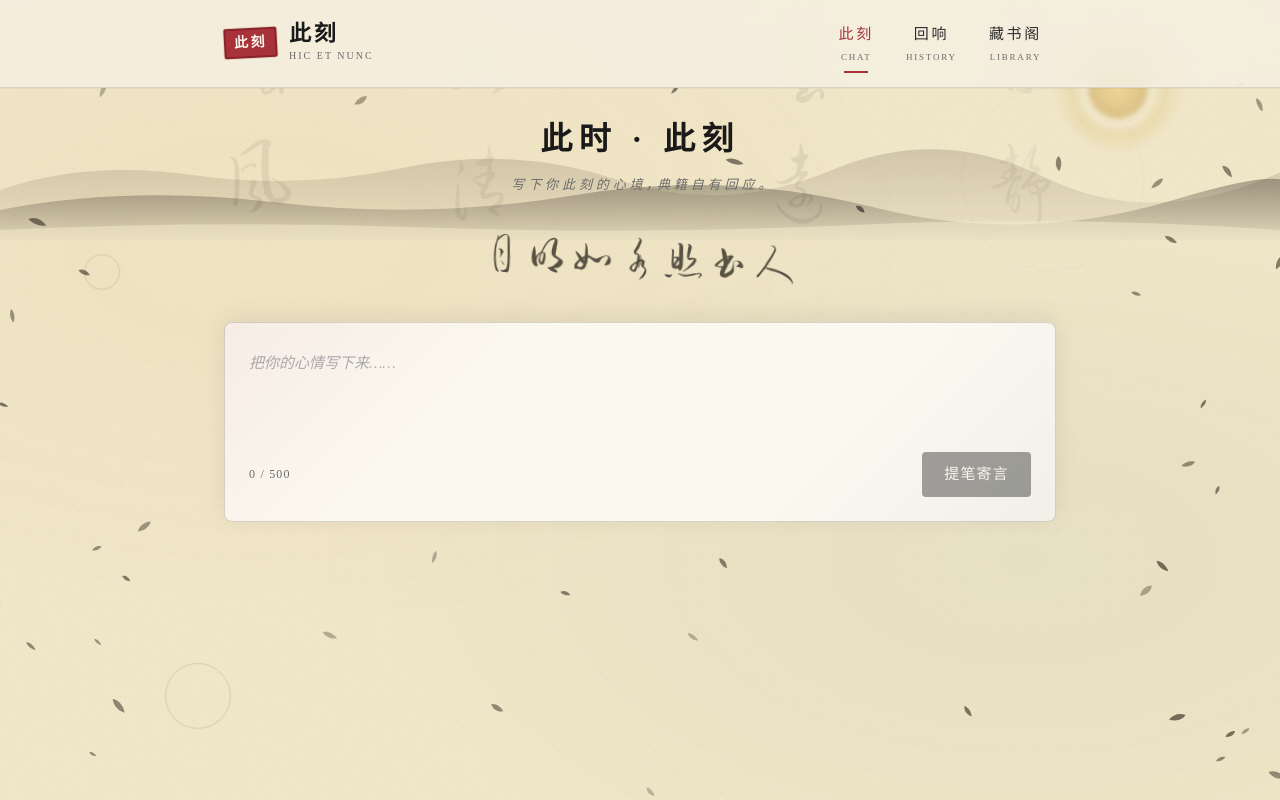
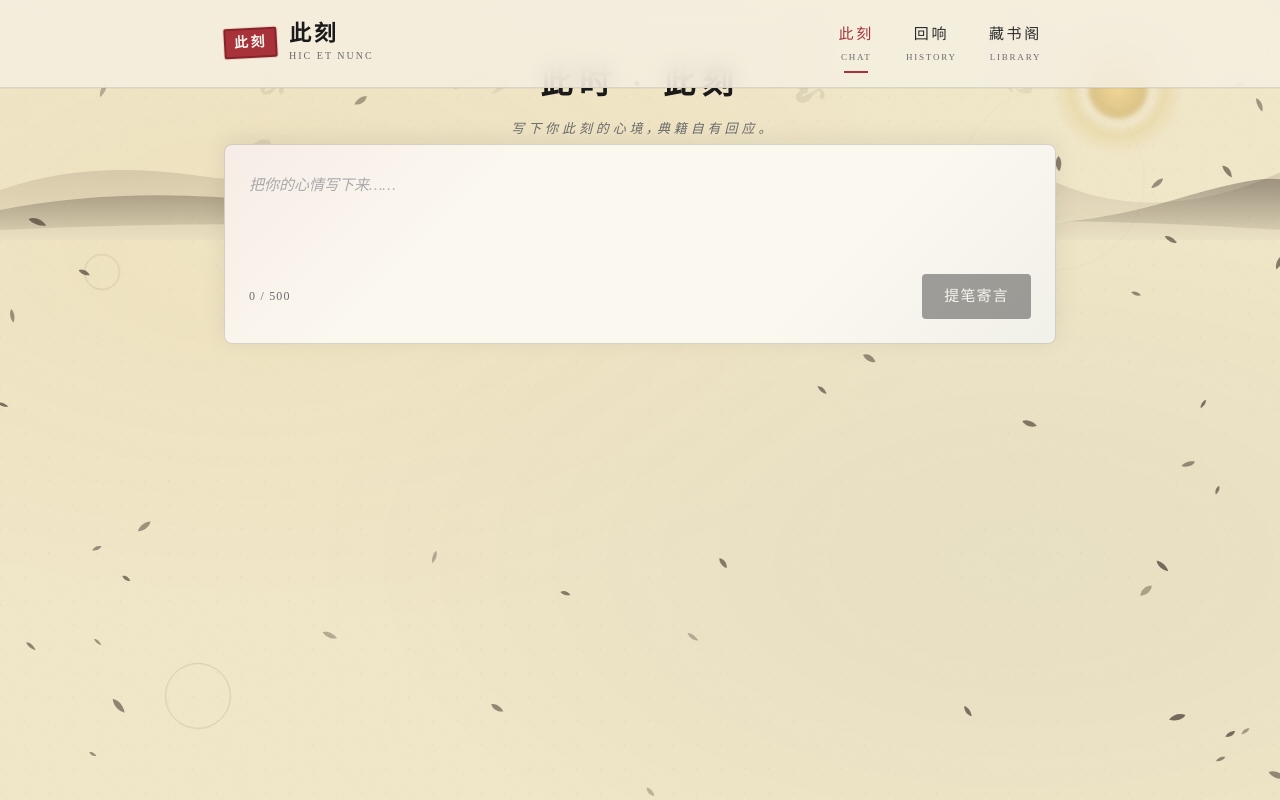
Before and after one commit to PPPPPcccc/WenXueAgent, a Vue app: page / in a window 1280 px wide. Built offline with nearby package versions, Linux system fonts and the light colour scheme.

Commit message:
fix(App): 标题/副标题/诗词移至fixed背景层(60px下)

```diff
--- a/src/App.vue
+++ b/src/App.vue
@@ -2,6 +2,14 @@
   <div id="app-root">
     <AppHeader />
     <MountainDeco />
+
+    <!-- 固定背景标题区 -->
+    <div class="bg-header" aria-hidden="true">
+      <h2 class="bg-title">此时 · 此刻</h2>
+      <p class="bg-subtitle">写下你此刻的心境，典籍自有回应。</p>
+      <BrushPoetry />
+    </div>
+
     <main>
       <InkFall />
       <InkRipples />
@@ -18,6 +26,7 @@
 <script setup>
 import AppHeader from '@/components/AppHeader.vue'
 import MountainDeco from '@/components/MountainDeco.vue'
+import BrushPoetry from '@/components/BrushPoetry.vue'
 import InkFall from '@/components/InkFall.vue'
 import InkRipples from '@/components/InkRipples.vue'
 </script>
@@ -27,6 +36,40 @@ import InkRipples from '@/components/InkRipples.vue'
   min-height: 100vh;
   display: flex;
   flex-direction: column;
+}
+
+/* 固定背景标题区 */
+.bg-header {
+  position: fixed;
+  top: 0;
+  left: 0;
+  right: 0;
+  z-index: 1;
+  text-align: center;
+  padding: 56px 24px 0;
+  pointer-events: none;
+}
+
+.bg-title {
+  font-family: 'Noto Serif SC', 'STSong', serif;
+  font-size: 32px;
+  font-weight: 600;
+  letter-spacing: 0.2em;
+  color: var(--ink-100);
+  margin-bottom: 8px;
+}
+
+.bg-subtitle {
+  font-size: 13px;
+  color: var(--ink-40);
+  letter-spacing: 0.3em;
+  font-style: italic;
+}
+
+@media (max-width: 768px) {
+  .bg-title { font-size: 24px; letter-spacing: 0.15em; }
+  .bg-subtitle { font-size: 12px; }
+  .bg-header { padding-top: 48px; }
 }
 
 main {
--- a/src/views/ChatView.vue
+++ b/src/views/ChatView.vue
@@ -1,11 +1,5 @@
 <template>
   <div class="app-container chat-view">
-
-    <header class="page-header ink-spread-in">
-      <h2 class="page-title">此时 · 此刻</h2>
-      <p class="page-subtitle">写下你此刻的心境，典籍自有回应。</p>
-      <BrushPoetry />
-    </header>
 
     <div v-if="!ready" class="loading-state">
       <p>正在加载典籍库…</p>
@@ -64,7 +58,6 @@ import { chatApi } from '@/api'
 import { historyStore } from '@/lib/store'
 import { useClassics } from '@/composables/useClassics'
 import ReplyCard from '@/components/ReplyCard.vue'
-import BrushPoetry from '@/components/BrushPoetry.vue'
 
 const content = ref('')
 const loading = ref(false)
@@ -151,27 +144,6 @@ onMounted(async () => {
 
 <style scoped>
 .chat-view { padding-top: 24px; }
-
-.page-header {
-  text-align: center;
-  margin-bottom: 32px;
-}
-
-.page-title {
-  font-family: 'Noto Serif SC', 'STSong', serif;
-  font-size: 32px;
-  font-weight: 600;
-  letter-spacing: 0.2em;
-  color: var(--ink-100);
-  margin-bottom: 8px;
-}
-
-.page-subtitle {
-  font-size: 13px;
-  color: var(--ink-40);
-  letter-spacing: 0.3em;
-  font-style: italic;
-}
 
 .loading-state {
   text-align: center;
```
